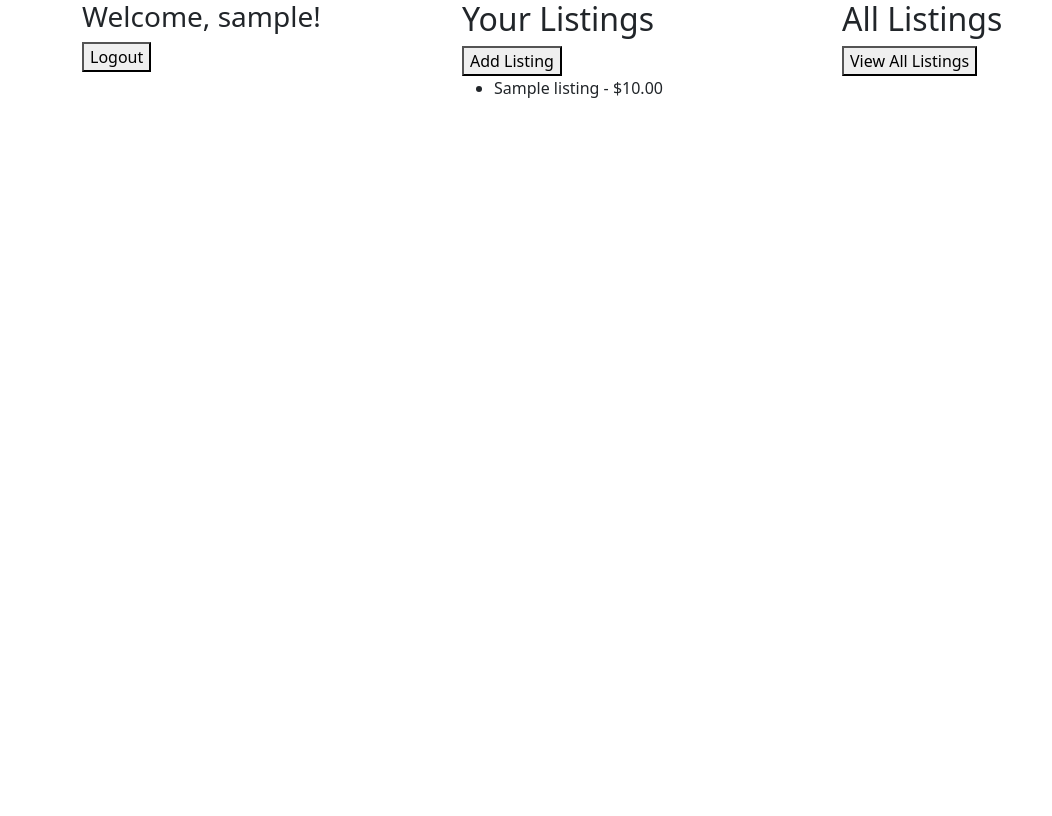
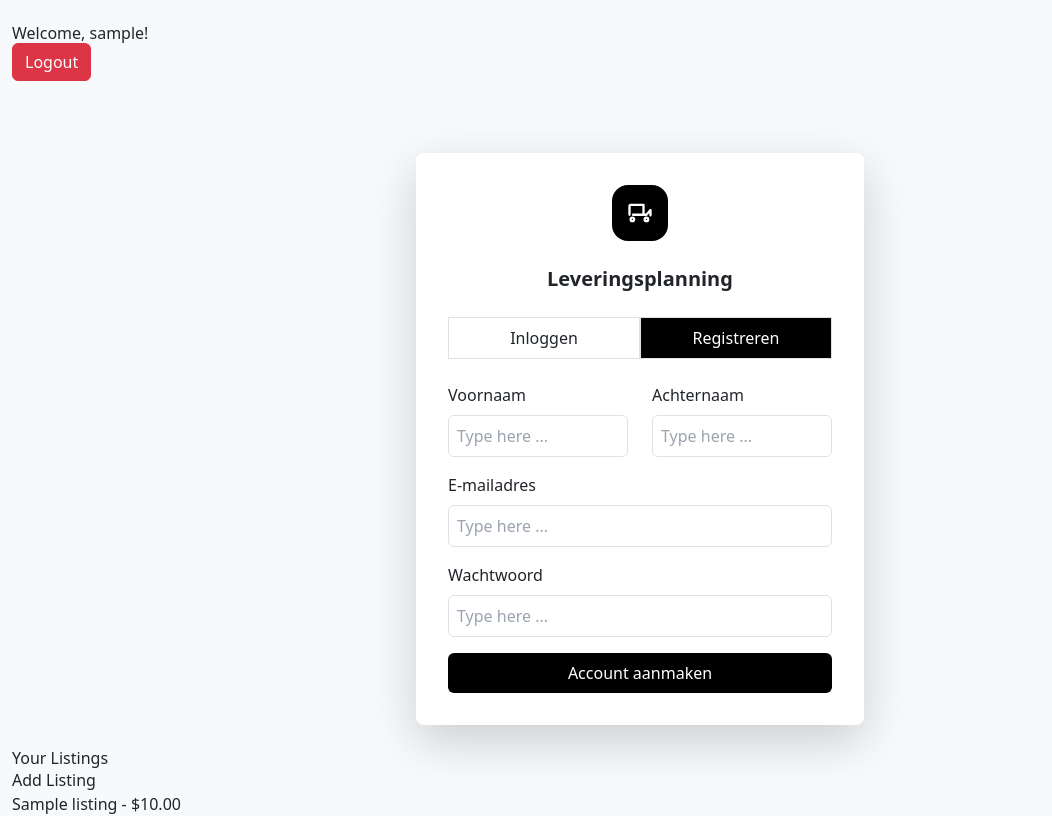
Before and after one commit to A-D-DBS-application/web-application-2025-group-19, a Flask app: template app/templates/index.html in a window 1280 px wide. Shown: the whole page, without its empty margins (0-1052 px from the left). Before the commit the page ends 98 px from the top, so only its background shows below. Run offline with Flask 3, Linux system fonts and the light colour scheme; tables that the repository leaves empty hold one stand-in row (values such as "Sample post"); the template is opened without the code that fills it: values that come from a table or form of the project are taken from there, most other values are stand-ins (such as "Sample title", 1, 10 or a date in 2020); some libraries are stand-ins or nearby versions.

Commit message:
Update index.html

```diff
--- a/app/templates/index.html
+++ b/app/templates/index.html
@@ -3,20 +3,104 @@
 <html lang="en">
 <head>
     <meta charset="UTF-8">
-    <link href="https://cdn.jsdelivr.net/npm/bootstrap@5.3.3/dist/css/bootstrap.min.css" rel="stylesheet" integrity="sha384-QWTKZyjpPEjISv5WaRU9OFeRpok6YctnYmDr5pNlyT2bRjXh0JMhjY6hW+ALEwIH" crossorigin="anonymous">
+
+    <!-- Bootstrap -->
+    <link href="https://cdn.jsdelivr.net/npm/bootstrap@5.3.3/dist/css/bootstrap.min.css" rel="stylesheet">
+
+    <!-- Tailwind for your custom UI -->
+    <script src="https://cdn.tailwindcss.com"></script>
+
     <title>Dashboard</title>
+
+    <style>
+        /* Simple JS tabs styling override */
+        .tab-active {
+            background-color: black !important;
+            color: white !important;
+        }
+    </style>
 </head>
-<body>
+<body class="bg-light">
+
+<div class="container mt-4">
+
     {% if username %}
-    <div class="container">
-        <div class="row">
-          <div class="col-sm-4">
         <h3>Welcome, {{ username }}!</h3>
         <form action="{{ url_for('main.logout') }}" method="post">
-            <button type="submit">Logout</button>
+            <button type="submit" class="btn btn-danger">Logout</button>
         </form>
+
+        <!-- === YOUR CUSTOM UI CARD === -->
+        <div class="flex items-center justify-center p-4 mt-5">
+            <div class="w-full max-w-md bg-white rounded-lg shadow-lg p-8">
+
+                <!-- Icon -->
+                <div class="flex justify-center mb-6">
+                  <div class="w-14 h-14 bg-black rounded-2xl flex items-center justify-center">
+                    <!-- Truck icon (SVG replacement for lucide-react) -->
+                    <svg xmlns="http://www.w3.org/2000/svg" class="w-7 h-7 text-white" fill="none" viewBox="0 0 24 24" stroke="currentColor">
+                      <path stroke-linecap="round" stroke-linejoin="round" stroke-width="2"
+                        d="M3 13.5V6a1 1 0 011-1h11v8.5m0 0h2.5L21 9.5V14M15 13.5H6m13 4a1.5 1.5 0 11-3 0 1.5 1.5 0 013 0zm-12 0a1.5 1.5 0 11-3 0 1.5 1.5 0 013 0z" />
+                    </svg>
                   </div>
-          <div class="col-sm-4">
+                </div>
+
+                <!-- Title -->
+                <h1 class="text-center mb-6 text-xl font-semibold">Leveringsplanning</h1>
+
+                <!-- Tabs -->
+                <div class="w-full">
+                    <div class="grid grid-cols-2 mb-6">
+                        <button class="py-2 border tab-btn" data-tab="login">Inloggen</button>
+                        <button class="py-2 border tab-btn tab-active" data-tab="register">Registreren</button>
+                    </div>
+
+                    <!-- Login Tab -->
+                    <div id="tab-login" class="space-y-4 hidden">
+                        <div class="space-y-2">
+                            <label for="login-email" class="font-medium">E-mailadres</label>
+                            <input id="login-email" type="email" placeholder="Type here ..." class="border p-2 w-full rounded">
+                        </div>
+
+                        <div class="space-y-2">
+                            <label for="login-password" class="font-medium">Wachtwoord</label>
+                            <input id="login-password" type="password" placeholder="Type here ..." class="border p-2 w-full rounded">
+                        </div>
+
+                        <button class="w-full bg-black text-white py-2 rounded">Inloggen</button>
+                    </div>
+
+                    <!-- Register Tab -->
+                    <div id="tab-register" class="space-y-4">
+                        <div class="grid grid-cols-2 gap-4">
+                            <div class="space-y-2">
+                                <label for="firstname" class="font-medium">Voornaam</label>
+                                <input id="firstname" placeholder="Type here ..." class="border p-2 w-full rounded">
+                            </div>
+
+                            <div class="space-y-2">
+                                <label for="lastname" class="font-medium">Achternaam</label>
+                                <input id="lastname" placeholder="Type here ..." class="border p-2 w-full rounded">
+                            </div>
+                        </div>
+
+                        <div class="space-y-2">
+                            <label for="email" class="font-medium">E-mailadres</label>
+                            <input id="email" type="email" placeholder="Type here ..." class="border p-2 w-full rounded">
+                        </div>
+
+                        <div class="space-y-2">
+                            <label for="password" class="font-medium">Wachtwoord</label>
+                            <input id="password" type="password" placeholder="Type here ..." class="border p-2 w-full rounded">
+                        </div>
+
+                        <button class="w-full bg-black text-white py-2 rounded">Account aanmaken</button>
+                    </div>
+                </div>
+            </div>
+        </div>
+        <!-- === END OF UI CARD === -->
+
         {% if listings %}
             <h2>Your Listings</h2>
             <a href="{{ url_for('main.add_listing') }}"><button>Add Listing</button></a>
@@ -34,16 +118,34 @@
         <a href="{{ url_for('main.register') }}">Register</a>
     {% endif %}
 </div>
-          <div class="col-sm-4">
-            <h2>All Listings</h2>
-            <a href="{{ url_for('main.listings') }}"><button>View All Listings</button></a>
-          </div>
-        </div>
-      </div>
 
+<!-- Tabs script -->
+<script>
+    const buttons = document.querySelectorAll(".tab-btn");
+    const tabs = {
+        login: document.getElementById("tab-login"),
+        register: document.getElementById("tab-register")
+    };
 
+    buttons.forEach(btn => {
+        btn.onclick = () => {
+            // Remove active styling
+            buttons.forEach(b => b.classList.remove("tab-active"));
 
+            // Apply active styling
+            btn.classList.add("tab-active");
 
-<script src="https://cdn.jsdelivr.net/npm/bootstrap@5.3.3/dist/js/bootstrap.bundle.min.js" integrity="sha384-YvpcrYf0tY3lHB60NNkmXc5s9fDVZLESaAA55NDzOxhy9GkcIdslK1eN7N6jIeHz" crossorigin="anonymous"></script>
+            // Show correct tab
+            const tab = btn.dataset.tab;
+            Object.keys(tabs).forEach(key =>
+                tabs[key].classList.toggle("hidden", key !== tab)
+            );
+        };
+    });
+</script>
+
+<!-- Bootstrap -->
+<script src="https://cdn.jsdelivr.net/npm/bootstrap@5.3.3/dist/js/bootstrap.bundle.min.js"></script>
+
 </body>
 </html>
```
Lines whose indentation alone changed are shown as unchanged.
